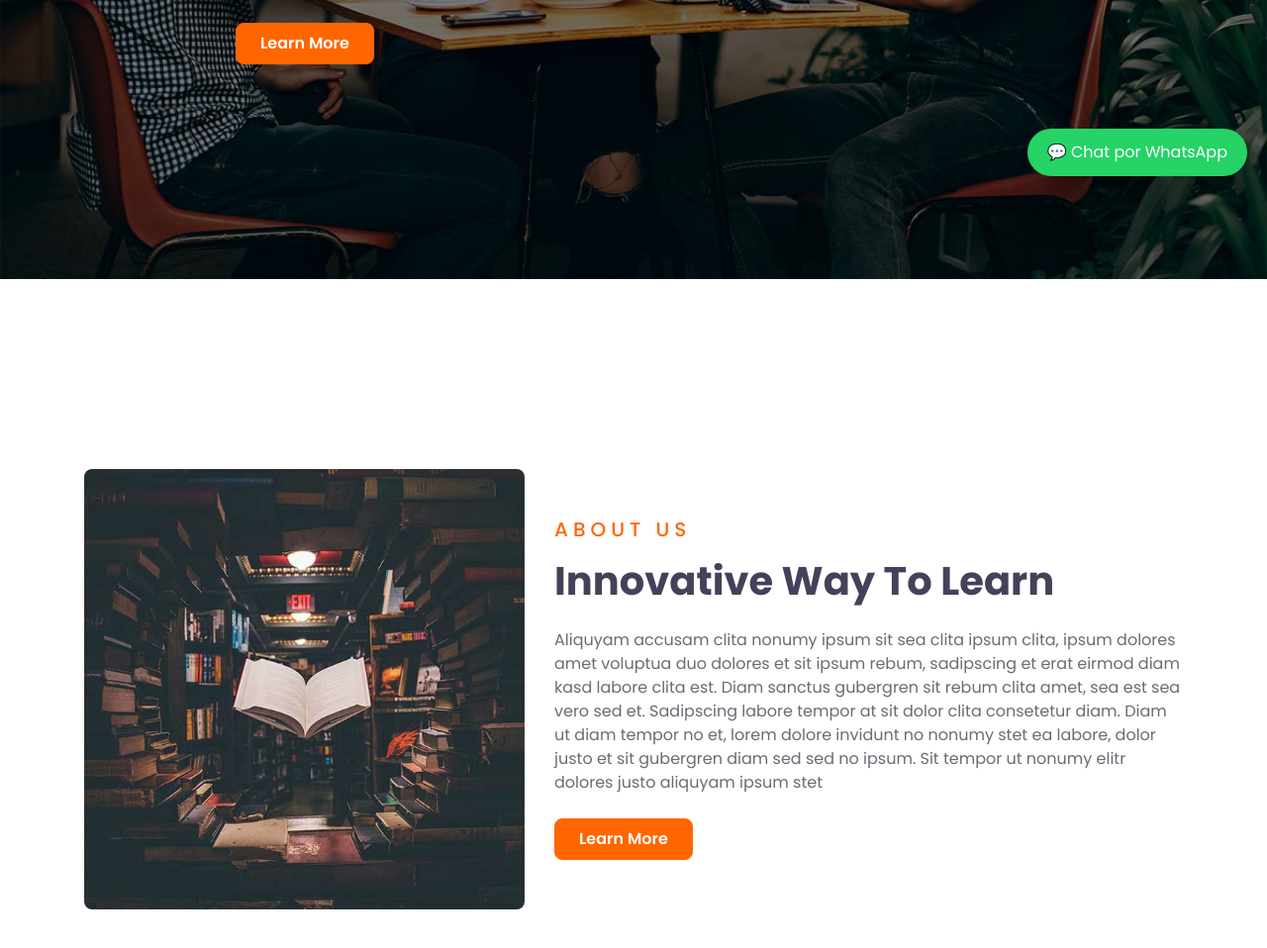
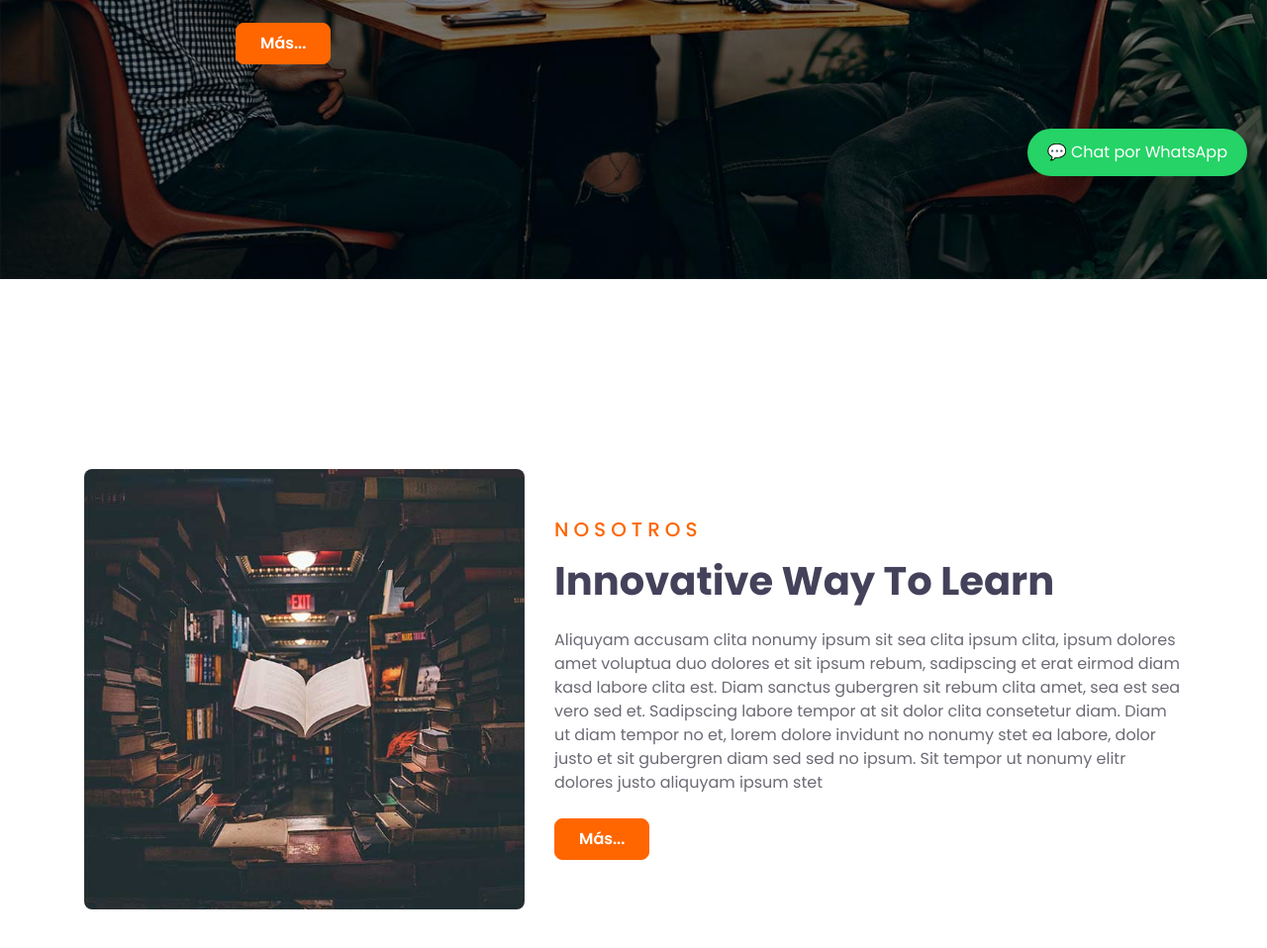
Before and after one commit to RENGHI/page-yon, a plain HTML site: page index.html in a window 1280 px wide. Shown: the part 602-1560 px from the top of the page at 99% size. Drawn offline with nearby package versions, Linux system fonts and the light colour scheme.

Commit message:
Update index.html

```diff
--- a/index.html
+++ b/index.html
@@ -170,7 +170,7 @@
                         <div class="p-5" style="width: 100%; max-width: 900px;">
                             <h5 class="text-white text-uppercase mb-md-3">Este sitio puede ser tuyo. Se te puede escapar... jejeje</h5>
                             <h1 class="display-3 text-white mb-md-4">Mejor educación desde la comodidad de tu hogar</h1>
-                            <a href="" class="btn btn-primary py-md-2 px-md-4 font-weight-semi-bold mt-2">Learn More</a>
+                            <a href="" class="btn btn-primary py-md-2 px-md-4 font-weight-semi-bold mt-2">Más...</a>
                         </div>
                     </div>
                 </div>
@@ -180,7 +180,7 @@
                         <div class="p-5" style="width: 100%; max-width: 900px;">
                             <h5 class="text-white text-uppercase mb-md-3">Best Online Courses</h5>
                             <h1 class="display-3 text-white mb-md-4">Best Online Learning Platform</h1>
-                            <a href="" class="btn btn-primary py-md-2 px-md-4 font-weight-semi-bold mt-2">Learn More</a>
+                            <a href="" class="btn btn-primary py-md-2 px-md-4 font-weight-semi-bold mt-2">Más...</a>
                         </div>
                     </div>
                 </div>
@@ -209,11 +209,11 @@
                 </div>
                 <div class="col-lg-7">
                     <div class="text-left mb-4">
-                        <h5 class="text-primary text-uppercase mb-3" style="letter-spacing: 5px;">About Us</h5>
+                        <h5 class="text-primary text-uppercase mb-3" style="letter-spacing: 5px;">Nosotros</h5>
                         <h1>Innovative Way To Learn</h1>
                     </div>
                     <p>Aliquyam accusam clita nonumy ipsum sit sea clita ipsum clita, ipsum dolores amet voluptua duo dolores et sit ipsum rebum, sadipscing et erat eirmod diam kasd labore clita est. Diam sanctus gubergren sit rebum clita amet, sea est sea vero sed et. Sadipscing labore tempor at sit dolor clita consetetur diam. Diam ut diam tempor no et, lorem dolore invidunt no nonumy stet ea labore, dolor justo et sit gubergren diam sed sed no ipsum. Sit tempor ut nonumy elitr dolores justo aliquyam ipsum stet</p>
-                    <a href="" class="btn btn-primary py-md-2 px-md-4 font-weight-semi-bold mt-2">Learn More</a>
+                    <a href="" class="btn btn-primary py-md-2 px-md-4 font-weight-semi-bold mt-2">Más...</a>
                 </div>
             </div>
         </div>
```
